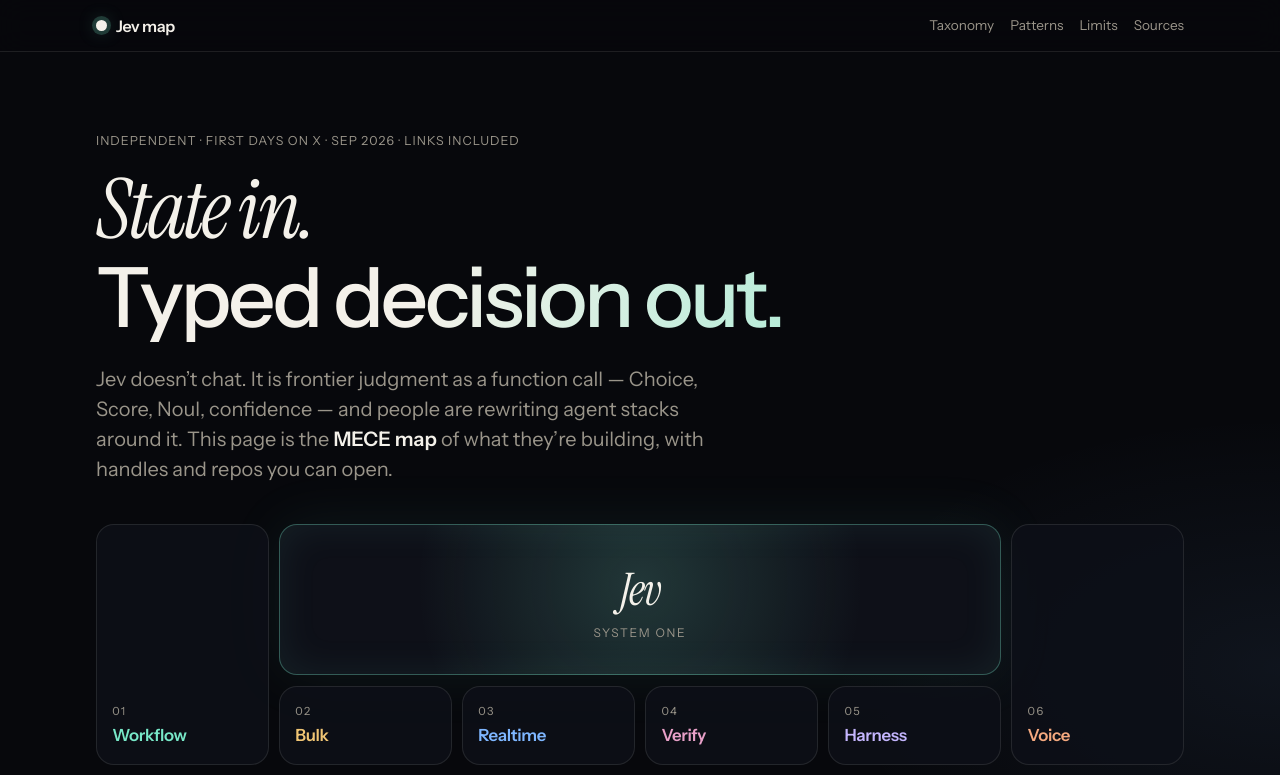
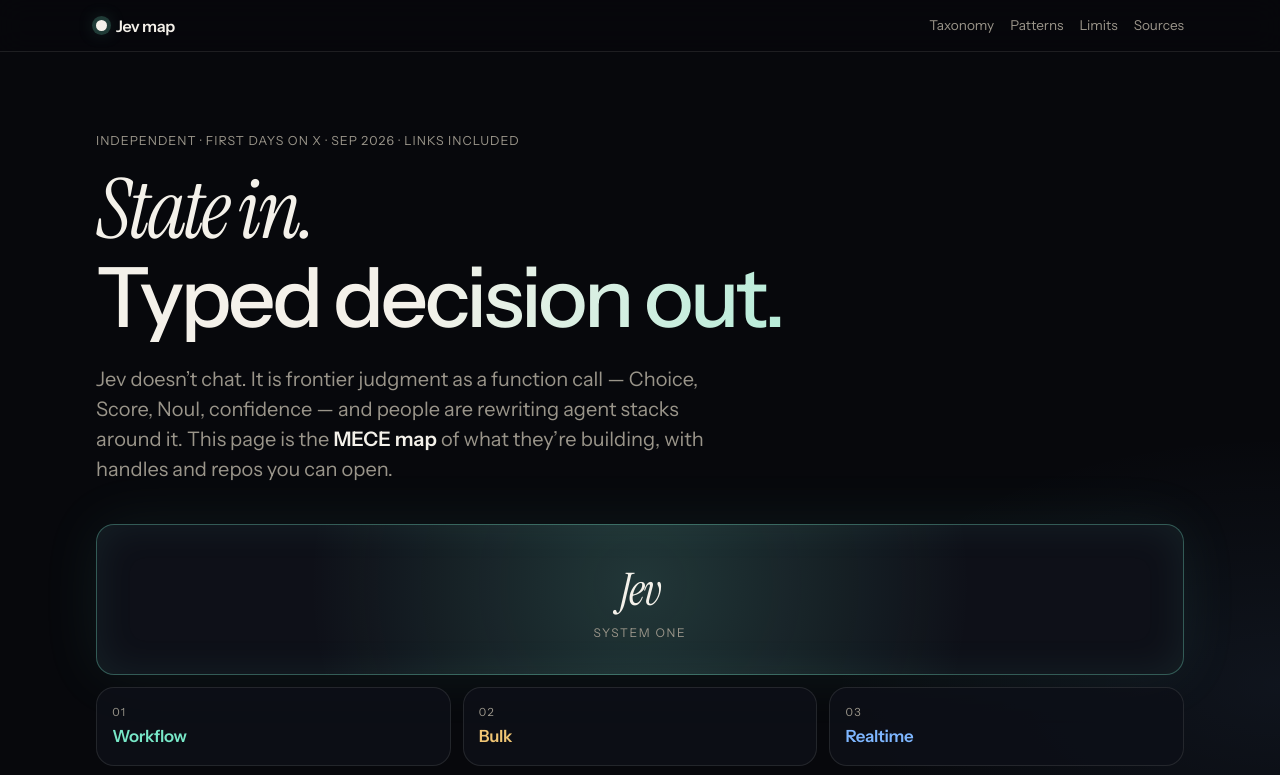
Before and after one commit to galigutta/jev-use-cases, a plain HTML site: page docs/index.html in a window 1280 px wide. Shown: the top 775 px of the page. Drawn offline with Linux system fonts and the light colour scheme.

Commit message:
Fix switchboard grid so all six pillars share equal cells
Remove leftover full-width stretch on Harness/Voice; mobile is 2×3, desktop is core + 3×2.

```diff
--- a/docs/styles.css
+++ b/docs/styles.css
@@ -215,26 +215,23 @@ a { color: inherit; }
 }
 .cable .cable__name { color: var(--p); }
 
-.cable--6 { --p: var(--voice); grid-column: 1 / -1; }
+.cable--6 { --p: var(--voice); }
 
 @media (min-width: 720px) {
   .switchboard {
-    grid-template-columns: repeat(6, 1fr);
-    grid-template-rows: auto auto;
-    gap: 0.65rem;
+    grid-template-columns: repeat(3, 1fr);
+    gap: 0.75rem;
   }
   .switchboard__core {
-    grid-column: 2 / 6;
-    grid-row: 1;
+    grid-column: 1 / -1;
     border-radius: var(--radius);
     padding: 2rem 1rem;
   }
-  .cable--1 { grid-column: 1; grid-row: 1 / 3; justify-content: flex-end; }
-  .cable--2 { grid-column: 2; grid-row: 2; }
-  .cable--3 { grid-column: 3; grid-row: 2; }
-  .cable--4 { grid-column: 4; grid-row: 2; }
-  .cable--5 { grid-column: 5; grid-row: 2; }
-  .cable--6 { grid-column: 6; grid-row: 1 / 3; justify-content: flex-end; }
+  .cable--1, .cable--2, .cable--3, .cable--4, .cable--5, .cable--6 {
+    grid-column: auto;
+    grid-row: auto;
+    justify-content: flex-start;
+  }
 }
 
 .taxonomy {
```
